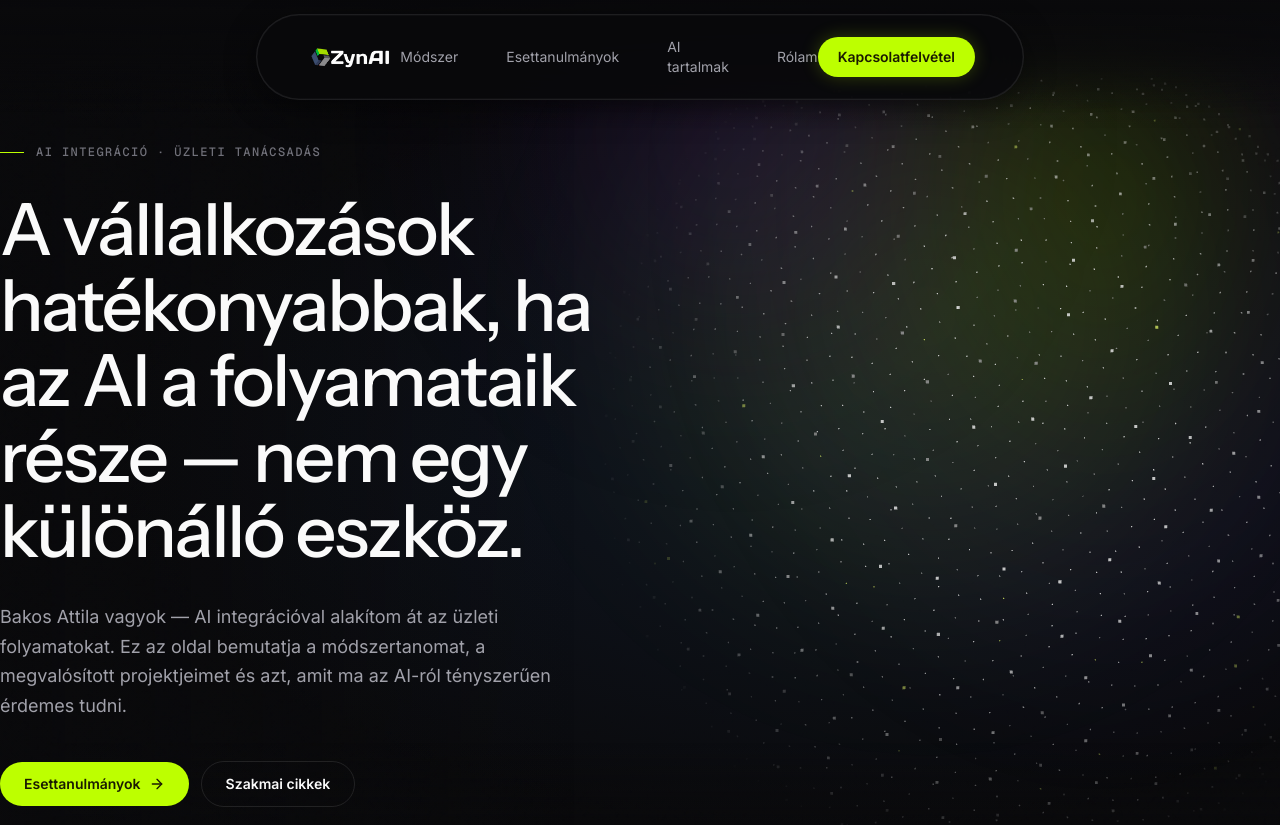
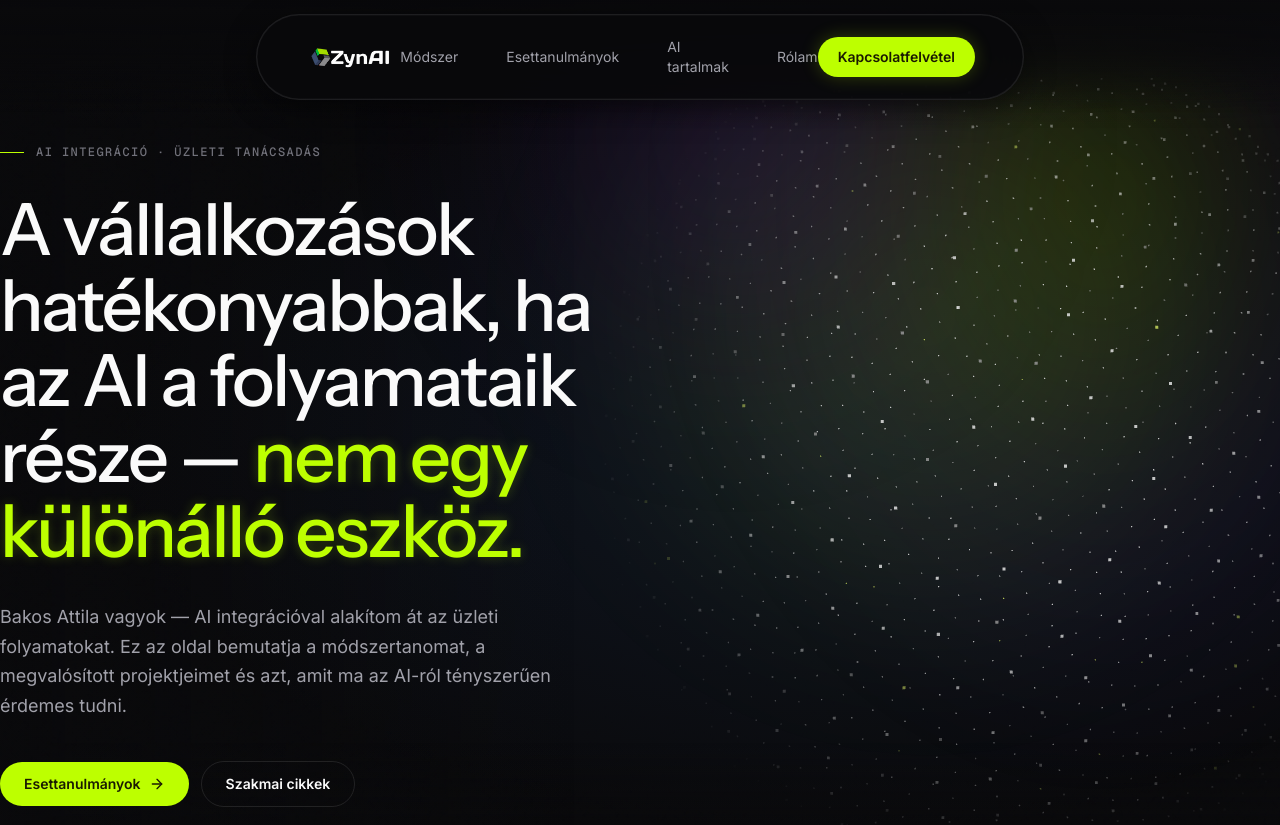
Before and after one commit to zynaidev/zynai-web, a Next.js app: page / in a window 1280 px wide. Shown: the top 825 px of the page. Built offline with nearby package versions, Linux system fonts and the light colour scheme.

Commit message:
hero-update

```diff
--- a/app/globals.css
+++ b/app/globals.css
@@ -226,3 +226,8 @@
     mix-blend-mode: screen;
   }
 }
+
+@keyframes blink {
+  0%, 100% { opacity: 1; }
+  50% { opacity: 0; }
+}
--- a/components/sections/hero-section.tsx
+++ b/components/sections/hero-section.tsx
@@ -1,6 +1,7 @@
 "use client";
 
-import { type MouseEvent, useState, useEffect } from "react";
+import { type MouseEvent, useState, useEffect, useRef } from "react";
+import { motion, useInView } from "framer-motion";
 
 import dynamic from "next/dynamic";
 import { ArrowRight } from "lucide-react";
@@ -16,6 +17,61 @@ const ParticleSphere = dynamic(
   { ssr: false, loading: () => null },
 );
 
+
+function TypewriterText({ text, color }: { text: string; color: string }) {
+  const ref = useRef(null);
+  const isInView = useInView(ref, { once: true, margin: "-100px" });
+  const [displayed, setDisplayed] = useState("");
+  const [done, setDone] = useState(false);
+
+  useEffect(() => {
+    if (!isInView) return;
+    let i = 0;
+    const interval = setInterval(() => {
+      setDisplayed(text.slice(0, i + 1));
+      i++;
+      if (i >= text.length) {
+        clearInterval(interval);
+        setDone(true);
+      }
+    }, 95);
+    return () => clearInterval(interval);
+  }, [isInView, text]);
+
+  return (
+    <motion.span
+      ref={ref}
+      style={{ color }}
+      animate={done ? {
+        textShadow: [
+          "0 0 0px rgba(189,255,0,0)",
+          "0 0 18px rgba(189,255,0,0.35)",
+          "0 0 0px rgba(189,255,0,0)",
+        ],
+      } : {}}
+      transition={done ? {
+        duration: 3.5,
+        repeat: Infinity,
+        ease: "easeInOut",
+      } : {}}
+    >
+      {displayed}
+      {!done && displayed.length > 0 && (
+        <span
+          style={{
+            display: "inline-block",
+            width: "2px",
+            height: "0.85em",
+            background: color,
+            marginLeft: "2px",
+            verticalAlign: "middle",
+            animation: "blink 0.7s step-end infinite",
+          }}
+        />
+      )}
+    </motion.span>
+  );
+}
 
 const heroBackgroundStyles = `
   @keyframes hero-blob-1 {
@@ -192,8 +248,8 @@ export function HeroSection() {
               lineHeight: 1.05,
             }}
           >
-            A vállalkozások hatékonyabbak, ha az AI a folyamataik része — nem
-            egy különálló eszköz.
+            A vállalkozások hatékonyabbak, ha az AI a folyamataik része —{" "}
+            <TypewriterText text="nem egy különálló eszköz." color="#BDFF00" />
           </h1>
 
           <p
```
